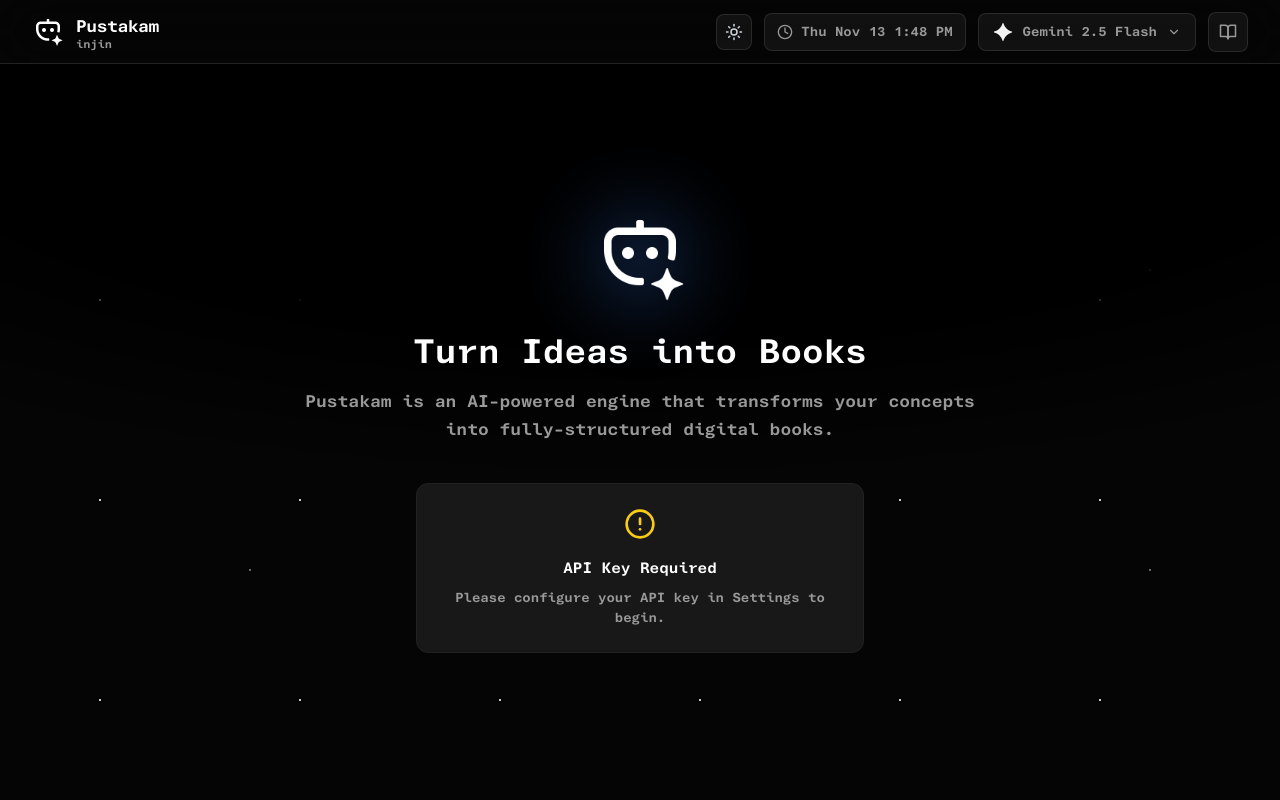
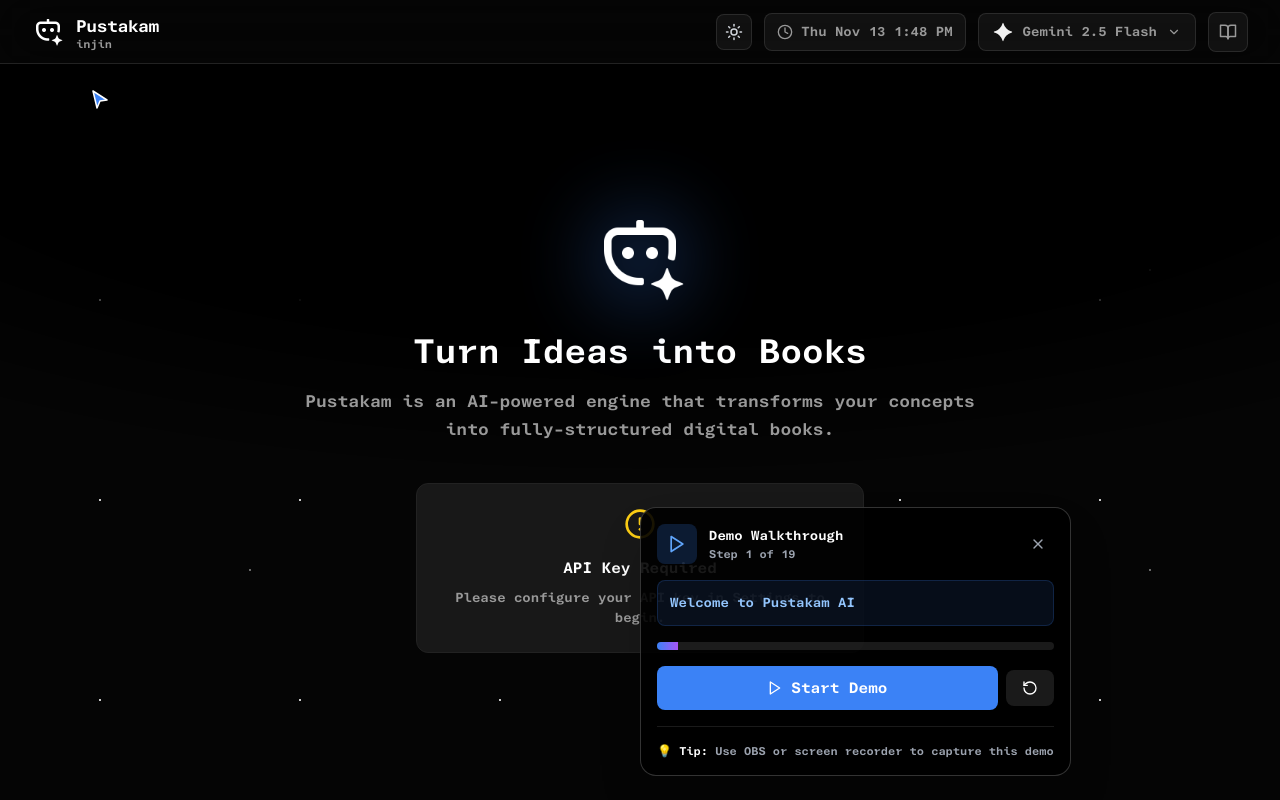
Before and after one commit to tailedflox9-maker/supreme-bassoon-pustakam, a React (Vite) app: page / in a window 1280 px wide. Built offline with nearby package versions, Linux system fonts and the light colour scheme; a web font is replaced by a local one.

Commit message:
Update App.tsx

```diff
--- a/src/App.tsx
+++ b/src/App.tsx
@@ -1,5 +1,5 @@
 // ============================================================================
-// FILE: src/App.tsx - COMPLETE VERSION WITH ENHANCED LOADING
+// FILE: src/App.tsx - COMPLETE VERSION WITH DEMO SIMULATION
 // ============================================================================
 import React, { useState, useEffect, useMemo, useCallback } from 'react';
 import { Analytics } from '@vercel/analytics/react';
@@ -16,6 +16,7 @@ import { BookProject, BookSession } from './types/book';
 import { generateId } from './utils/helpers';
 import { TopHeader } from './components/TopHeader';
 import { CustomAlertDialog } from './components/CustomAlertDialog';
+import { DemoSimulation } from './components/DemoSimulation'; // 🎬 1. IMPORT THE DEMO COMPONENT
 
 type AppView = 'list' | 'create' | 'detail';
 type Theme = 'light' | 'dark';
@@ -663,6 +664,9 @@ function App() {
       />
 
       <Analytics />
+
+      {/* 🎬 2. ADD THE DEMO COMPONENT HERE (can be removed later) */}
+      <DemoSimulation />
     </div>
   );
 }
```
